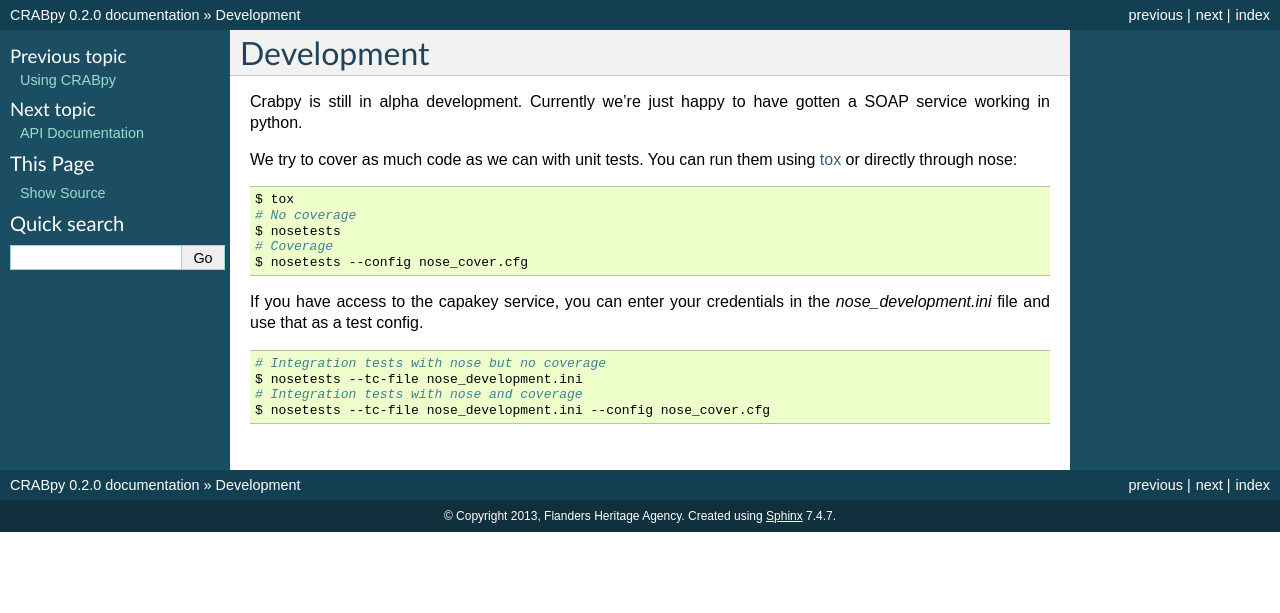
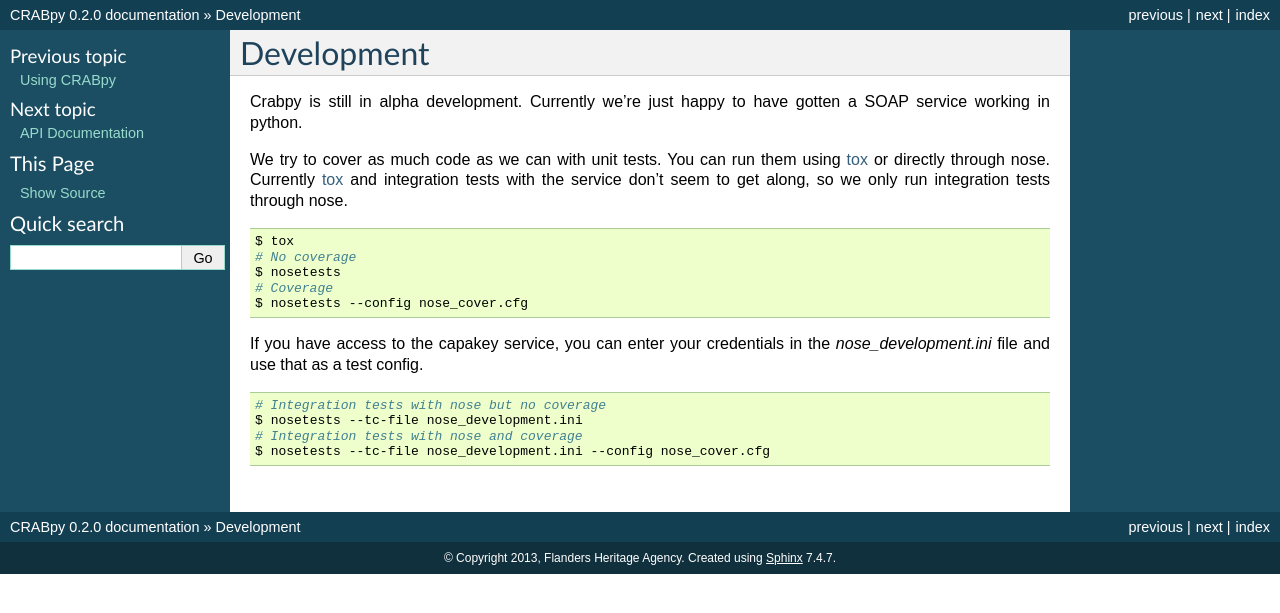
Before and after one commit to OnroerendErfgoed/crabpy, a Sphinx documentation site: the page built from docs/development.rst, in a window 1280 px wide. Shown: the top 613 px of the page. Built offline with Sphinx 7.4.7, drawn with Linux system fonts in a browser that asks for light colours.

Commit message:
Document that tox can run integration tests.

```diff
--- a/docs/development.rst
+++ b/docs/development.rst
@@ -6,7 +6,8 @@ Crabpy is still in alpha development. Currently we're just happy to have gotten
 a SOAP service working in python.
 
 We try to cover as much code as we can with unit tests. You can run them using
-tox_ or directly through nose:
+tox_ or directly through nose. Currently tox_ and integration tests with the
+service don't seem to get along, so we only run integration tests through nose.
 
 .. code-block:: bash
 
```
